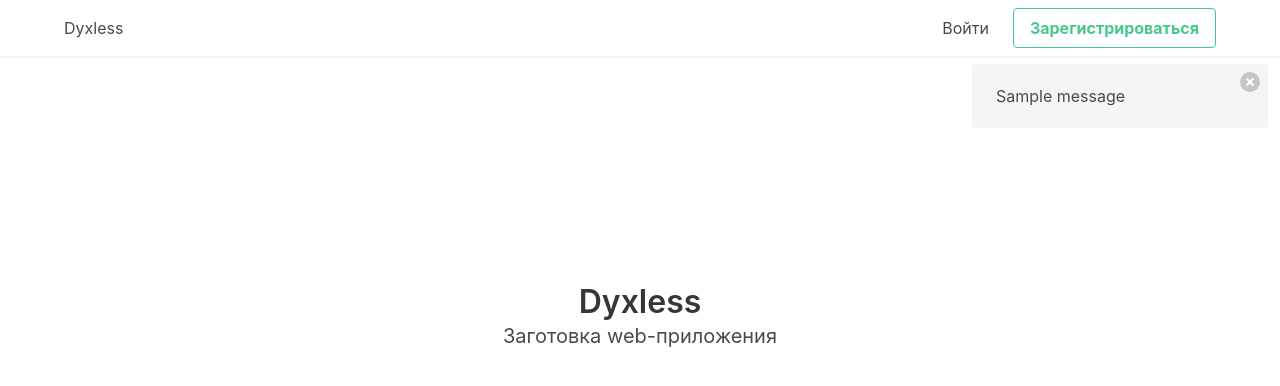
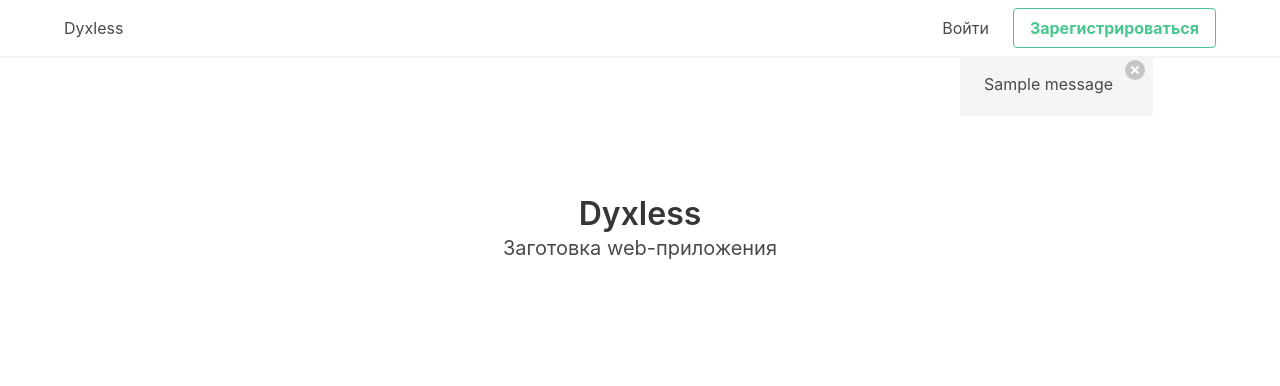
Before and after one commit to Llloooggg/Dyxless, a Flask app: page / in a window 1280 px wide. Shown: the top 386 px of the page. Run offline with Flask 2, Linux system fonts and the light colour scheme; tables that the repository leaves empty hold one stand-in row (values such as "Sample post"); one stand-in notice (Sample message) is shown; parts of the project's set-up code (start-up, migrations or seed data) failed here and were passed over; some libraries are stand-ins or nearby versions.

Commit message:
Исправлено отображение уведомлений

```diff
--- /dev/null
+++ b/dyxless/static/css/base.css
@@ -0,0 +1,5 @@
+.notification{
+    position: fixed;
+    left: 75%;
+    z-index: 1;
+}
--- a/dyxless/templates/base.html
+++ b/dyxless/templates/base.html
@@ -11,6 +11,7 @@
         <link rel="icon" type="image/png" sizes="32x32" href="{{ url_for('static', filename = 'img/favicon-32x32.png') }}">
         <link rel="icon" type="image/png" sizes="16x16" href="{{ url_for('static', filename = 'img/favicon-16x16.png') }}">
         <link rel="stylesheet" href="{{ url_for('static', filename = 'css/bulma.min.css') }}" rel="stylesheet" type="text/css">
+        <link rel="stylesheet" href="{{ url_for('static', filename = 'css/base.css') }}" rel="stylesheet" type="text/css">
         <script src="{{ url_for('static', filename = 'js/base.js') }}"></script>
         <script src="https://kit.fontawesome.com/6bc4cd9a8e.js" crossorigin="anonymous"></script>
     </head>
@@ -70,11 +71,9 @@
         {% with messages = get_flashed_messages(with_categories=true) %}
             {% if messages %}
                 {% for category, text in messages%}
-                <div class='column is-3 is-offset-9'>
-                    <div class="notification is-light {{ category }}">
-                        <button class="delete"></button>
-                        {{ text }}
-                    </div>
+                <div class="notification is-light {{ category }}">
+                    <button class="delete"></button>
+                    {{ text }}
                 </div>
                 {% endfor %}
             {% endif %}
```
